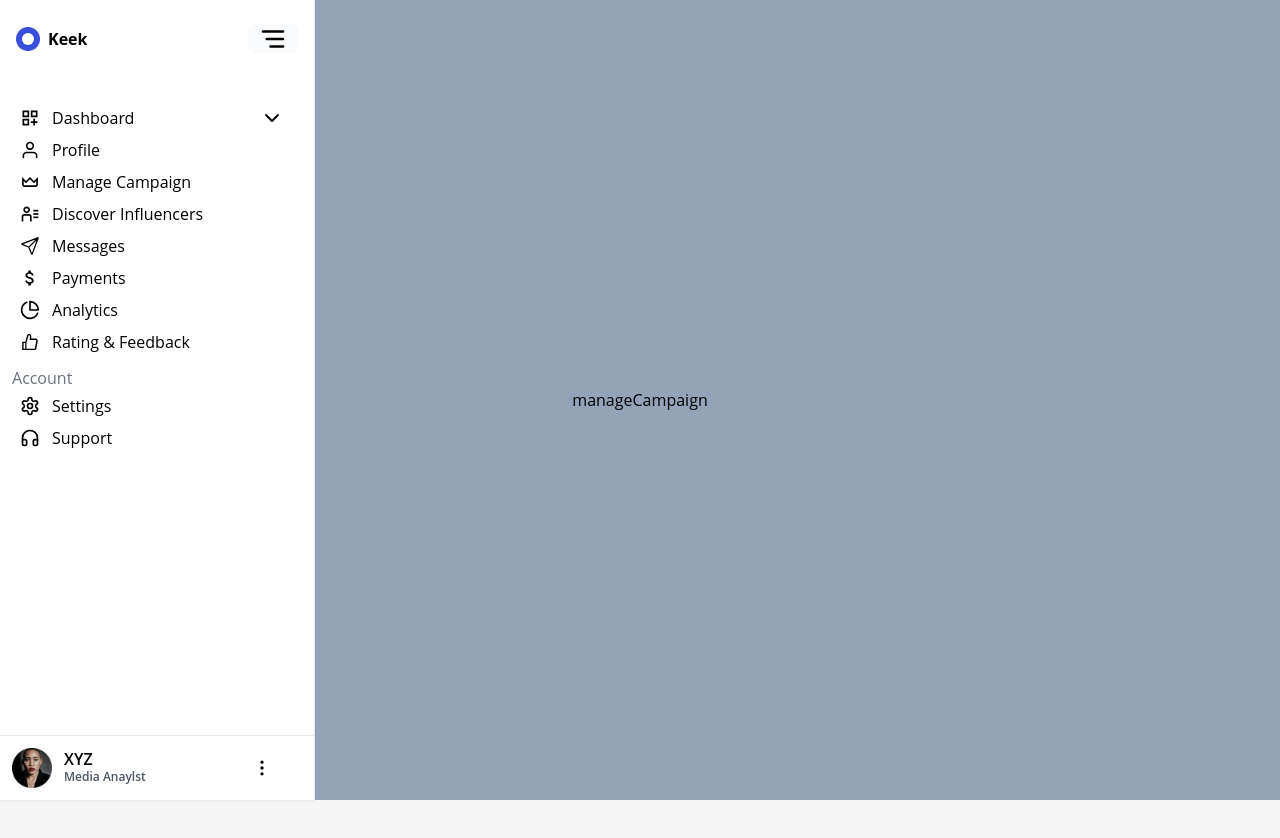
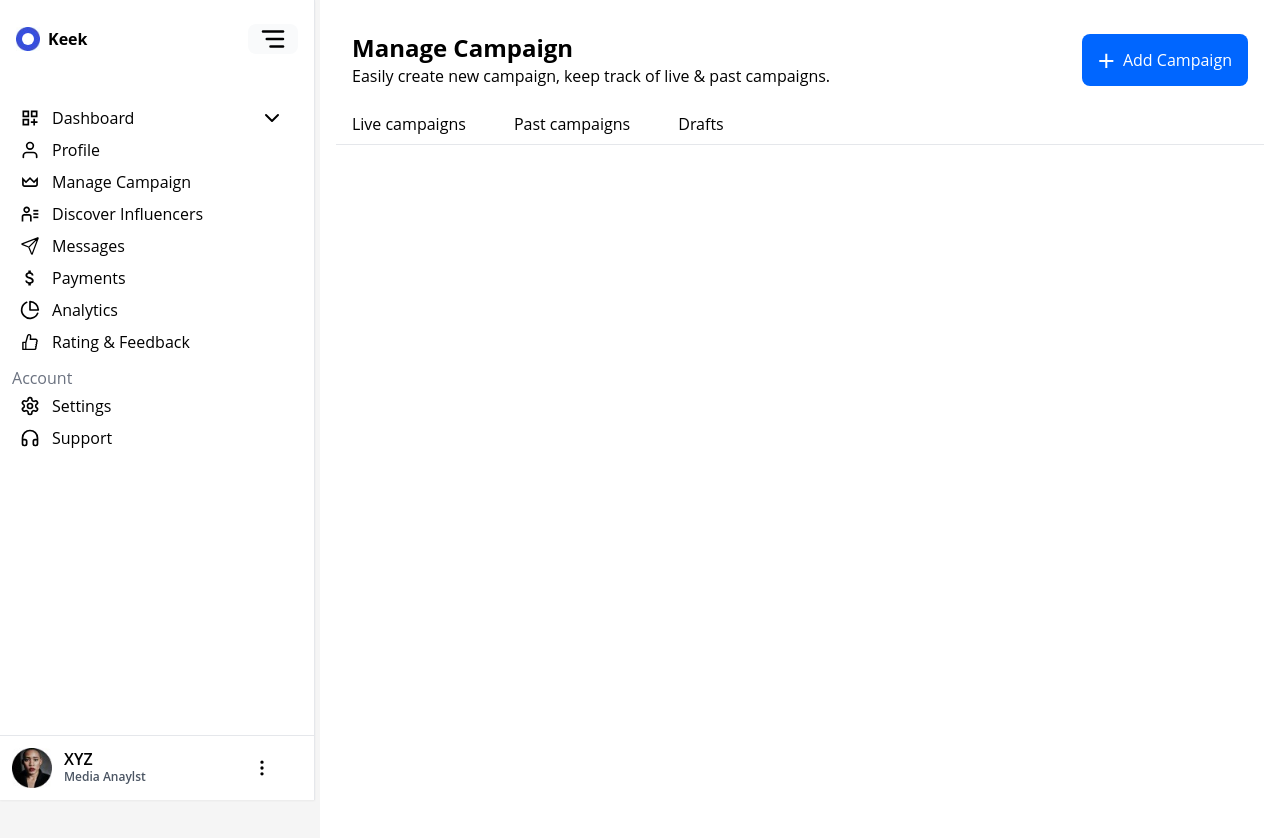
Before and after one commit to Darshana1907/New-_KeekProject, a React (Create React App) app: page /manageCampaign in a window 1280 px wide. Shown: the top 838 px of the page. Before the commit the page ends 800 px from the top, so only its background shows below. Built offline with nearby package versions, Linux system fonts and the light colour scheme.

Commit message:
dashboard

```diff
--- a/src/MainRouter/MainRouter.jsx
+++ b/src/MainRouter/MainRouter.jsx
@@ -6,6 +6,7 @@ import PastCampaign from "../ManageCampaign/Components/PastCampaign/PastCampaign
 import DraftCampaign from "../ManageCampaign/Components/DraftCampaign/DraftCampaign";
 import AddCampaign from "../ManageCampaign/AddCampaign/AddCampaign";
 import CampaignSummary from "../ManageCampaign/AddCampaign/CampaignData";
+import ManageCamp from "../ManageCampaign/MangeCamp";
 
 
 
@@ -29,12 +30,7 @@ const MainRouter = () => {
         />
         <Route
           path="/manageCampaign"
-          element={
-            <div className="h-screen w-screen flex items-center justify-center bg-slate-400">
-              {" "}
-              manageCampaign
-            </div>
-          }
+          element={<ManageCamp/>}
         />
 
         <Route
--- a/src/ManageCampaign/Components/Dashboard/Dashboard.jsx
+++ b/src/ManageCampaign/Components/Dashboard/Dashboard.jsx
@@ -7,10 +7,7 @@ const Dashboard = () => {
   const expanded = contextState.expanded;
   const location = useLocation();
 
-  const [isModalVisible, setIsModalVisible] = useState(false);
-  const toggleModal = () => {
-    setIsModalVisible(!isModalVisible);
-  };
+
 
   return (
     <div
@@ -20,61 +17,7 @@ const Dashboard = () => {
           : "left-[320px] w-[calc(100%-320px)]"
       }  overflow-y-auto  bg-white space-y-4 p-4 `}
     >
-      <div className="bg-white h-[897px] w-full">
-        <div class="flex w-full justify-between items-center p-4 bg-white border-border">
-          <div>
-            <h1 class="text-2xl font-bold text-foreground">Manage Campaign</h1>
-            <p class="text-muted-foreground">
-              Easily create new campaign, keep track of live & past campaigns.
-            </p>
-          </div>
-          <Link to={"/AddCampaign"}>
-            <button class="bg-[#06F] text-white text-primary-foreground flex items-center hover:bg-primary/80 px-4 py-2 rounded-lg ">
-              <span class="mr-2 text-3xl">+</span> Add Campaign
-            </button>
-          </Link>
-        </div>
-        <div class="flex border-b border-border">
-          <div className="flex space-x-4">
-            <Link to="/LiveCampaign">
-              <button
-                className={`py-2 px-4 text-primary  ${
-                  location.pathname === "/LiveCampaign"
-                    ? " font-semibold border-b-2 border-blue-500"
-                    : ""
-                }`}
-              >
-                Live campaigns
-              </button>
-            </Link>
-            <Link to="/PastCampaign">
-              <button
-                className={`py-2 px-4 ${
-                  location.pathname === "/PastCampaign"
-                    ? "text-primary border-b-2 border-blue-500 font-semibold"
-                    : "text-muted hover:text-muted-foreground"
-                }`}
-              >
-                Past campaigns
-              </button>
-            </Link>
-            <Link to="/DraftCampaign">
-              <button
-                className={`py-2 px-4 ${
-                  location.pathname === "/DraftCampaign"
-                    ? "text-primary border-b-2 border-blue-500 font-semibold"
-                    : "text-muted hover:text-muted-foreground"
-                }`}
-              >
-                Drafts
-              </button>
-            </Link>
-          </div>
-          <div class="relative">
-            <span class="absolute top-0 left-0 transform translate-x-1/2 -translate-y-1/2 bg-destructive rounded-full w-2.5 h-2.5"></span>
-          </div>
-        </div>
-      </div>
+       dashboard....
     </div>
   );
 };
--- /dev/null
+++ b/src/ManageCampaign/MangeCamp.jsx
@@ -0,0 +1,82 @@
+import React, { useContext, useState } from "react";
+import { Mycontext } from "../utils/Context";
+import { Link, useLocation } from "react-router-dom";
+
+const ManageCamp = () => {
+  const contextState = useContext(Mycontext);
+  const expanded = contextState.expanded;
+  const location = useLocation();
+
+  const [isModalVisible, setIsModalVisible] = useState(false);
+  const toggleModal = () => {
+    setIsModalVisible(!isModalVisible);
+  };
+
+  return (
+    <div
+      class={` flex relative ${
+        !expanded
+          ? "left-[100px] w-[calc(100%-110px)]"
+          : "left-[320px] w-[calc(100%-320px)]"
+      }  overflow-y-auto  bg-white space-y-4 p-4 `}
+    >
+      <div className="bg-white h-[897px] w-full">
+        <div class="flex w-full justify-between items-center p-4 bg-white border-border">
+          <div>
+            <h1 class="text-2xl font-bold text-foreground">Manage Campaign</h1>
+            <p class="text-muted-foreground">
+              Easily create new campaign, keep track of live & past campaigns.
+            </p>
+          </div>
+          <Link to={"/AddCampaign"}>
+            <button class="bg-[#06F] text-white text-primary-foreground flex items-center hover:bg-primary/80 px-4 py-2 rounded-lg ">
+              <span class="mr-2 text-3xl">+</span> Add Campaign
+            </button>
+          </Link>
+        </div>
+        <div class="flex border-b border-border">
+          <div className="flex space-x-4">
+            <Link to="/LiveCampaign">
+              <button
+                className={`py-2 px-4 text-primary  ${
+                  location.pathname === "/LiveCampaign"
+                    ? " font-semibold border-b-2 border-blue-500"
+                    : ""
+                }`}
+              >
+                Live campaigns
+              </button>
+            </Link>
+            <Link to="/PastCampaign">
+              <button
+                className={`py-2 px-4 ${
+                  location.pathname === "/PastCampaign"
+                    ? "text-primary border-b-2 border-blue-500 font-semibold"
+                    : "text-muted hover:text-muted-foreground"
+                }`}
+              >
+                Past campaigns
+              </button>
+            </Link>
+            <Link to="/DraftCampaign">
+              <button
+                className={`py-2 px-4 ${
+                  location.pathname === "/DraftCampaign"
+                    ? "text-primary border-b-2 border-blue-500 font-semibold"
+                    : "text-muted hover:text-muted-foreground"
+                }`}
+              >
+                Drafts
+              </button>
+            </Link>
+          </div>
+          <div class="relative">
+            <span class="absolute top-0 left-0 transform translate-x-1/2 -translate-y-1/2 bg-destructive rounded-full w-2.5 h-2.5"></span>
+          </div>
+        </div>
+      </div>
+    </div>
+  );
+};
+
+export default ManageCamp;
```
